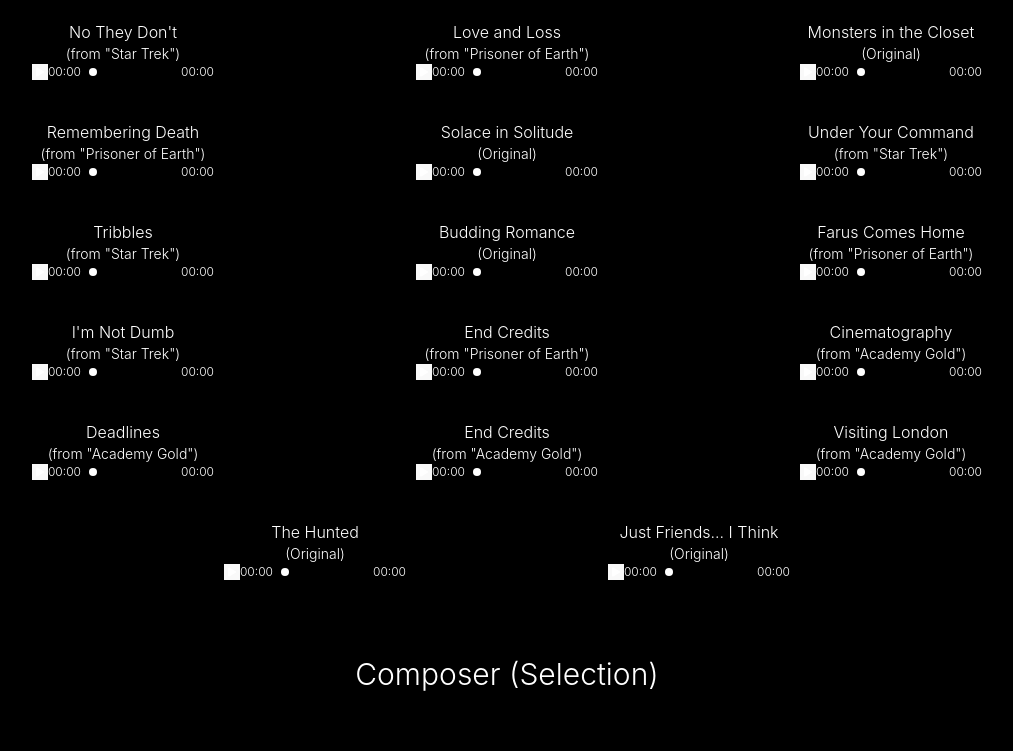
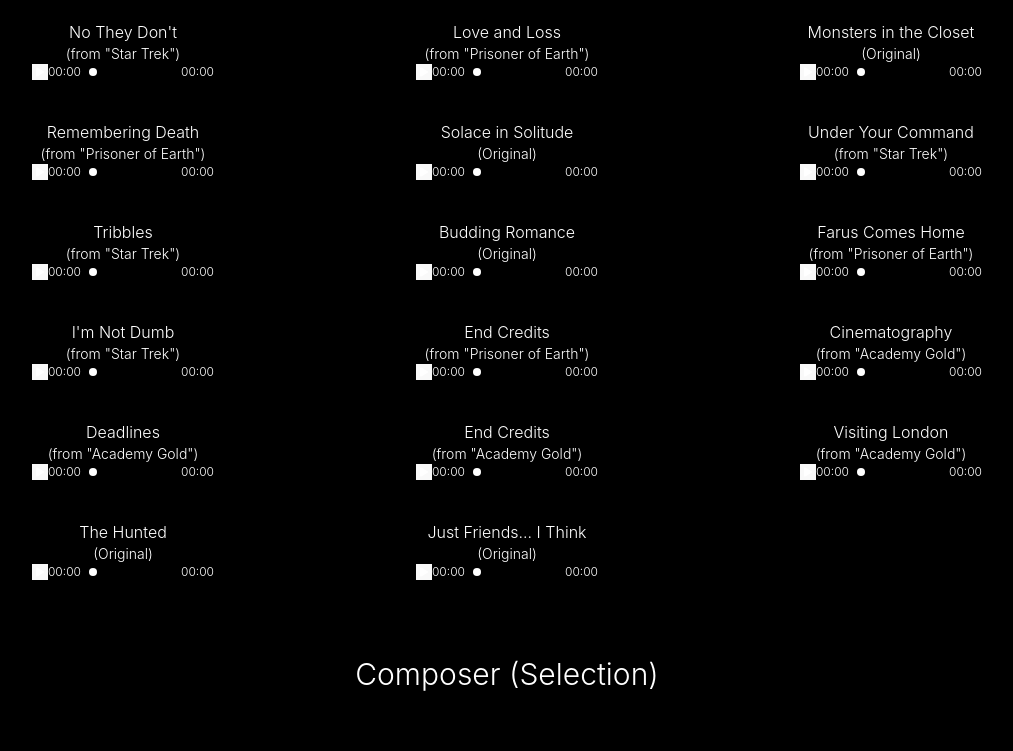
Before and after one commit to actuallyitsnathaniel/sahil-site-fe, a React (Vite) app: page / in a window 1280 px wide. Shown: the part 1412-2163 px from the top of the page, without its empty margins (133-1146 px from the left). Built offline with nearby package versions, Linux system fonts and the light colour scheme; what tailwind-clip-path would draw is missing.

Commit message:
further update

```diff
--- a/src/components/audio-track-player/index.jsx
+++ b/src/components/audio-track-player/index.jsx
@@ -19,14 +19,14 @@
   };
 
   return (
-    <div className="grid py-5 sm:px-10 justify-items-center basis-1/3">
+    <div className="grid py-5 px-5 justify-items-center basis-1/3">
       <h5>{props.title}</h5>
       {props.film ? (
         <p className="font-light text-sm">(from &quot;{props.film}&quot;)</p>
       ) : (
         <p className="font-light text-sm">(Original)</p>
       )}
-      <div id="controls" className="flex flex-row align-middle ">
+      <div id="controls" className="flex flex-row align-middle">
         <button className="flex" onClick={() => HandlePlayback(props)}>
           {props.currentTrack == props.index ? (
             <img src={Pause} className="" alt="audio-pause" />
@@ -88,8 +88,10 @@
 
   return (
     <div>
-      <div className="flex flex-wrap sm:flex-row flex-col max-w-6xl justify-center">
-        {AudioTracks}
+      <div className="flex flex-wrap md:flex-row flex-col max-w-6xl justify-center">
+        <div id="audio-tracks" className="flex flex-wrap flex-col md:flex-row">
+          {AudioTracks}
+        </div>
       </div>
     </div>
   );
--- a/src/components/audio-track-player/progress-bar.jsx
+++ b/src/components/audio-track-player/progress-bar.jsx
@@ -42,8 +42,8 @@
   };
 
   return (
-    <div className="flex flex-nowrap text-center h-max">
-      <span className="flex h-full text-xs">{formatTime(timeProgress)}</span>
+    <div className="flex flex-nowrap text-center h-fit">
+      <span className="flex h-fit text-xs">{formatTime(timeProgress)}</span>
       <input
         type="range"
         ref={progressBarRef}
```
